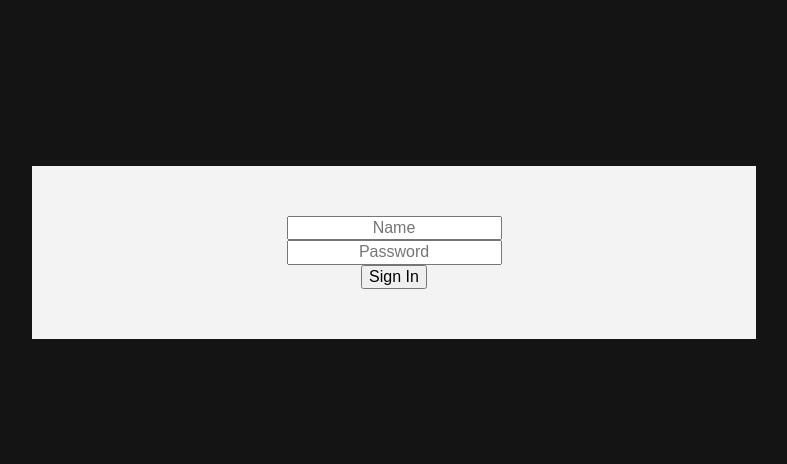
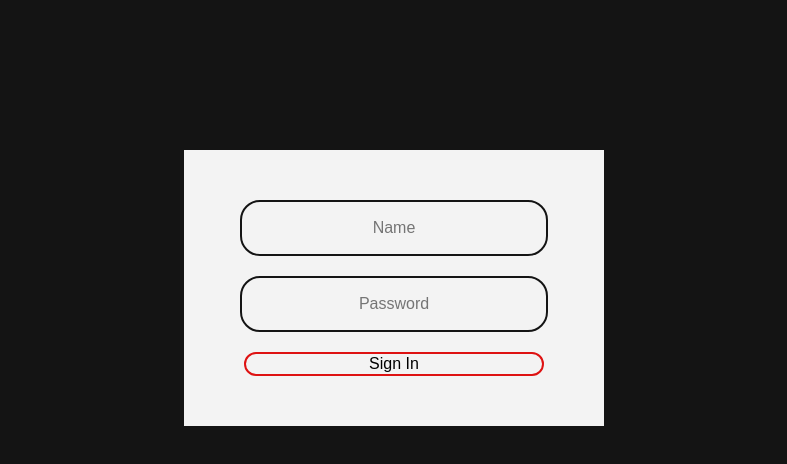
Before and after one commit to dustintrauernicht/video-player-fe, a website: page app/login.html in a window 1280 px wide. Shown: the whole page, without its empty margins (246-1033 px from the left). Drawn offline with Linux system fonts and the light colour scheme.

Commit message:
working on login

```diff
--- a/app/css/concat.css
+++ b/app/css/concat.css
@@ -13,15 +13,6 @@ body {
 iframe {
   width: 100%;
   height: 100%; }
-
-body form {
-  width: 50%;
-  margin: 0 auto;
-  padding: 50px;
-  margin-top: 150px; }
-  body form input {
-    display: block;
-    margin: 0 auto; }
 
 .button {
   width: 48px;
@@ -44,9 +35,6 @@ iframe {
   padding: 1rem;
   background: #f06d06;
   float: left; }
-
-body {
-  padding: 1rem; }
 
 [class*='col-'] {
   padding-right: 20px; }
@@ -152,3 +140,27 @@ body {
 
 form {
   background-color: #f3f3f3; }
+
+body form {
+  width: 25%;
+  margin: 0 auto;
+  padding: 50px;
+  margin-top: 150px; }
+  body form input {
+    display: block;
+    width: 300px;
+    height: 50px;
+    margin: 0 auto;
+    margin-bottom: 20px;
+    border-radius: 20px;
+    outline: none;
+    background-color: #f3f3f3;
+    border: 2px solid #141414; }
+  body form button {
+    width: 300px;
+    border-radius: 20px;
+    border: 2px solid #de1212;
+    background-color: #f3f3f3; }
+  body form button:hover {
+    color: white;
+    background-color: #de1212; }
--- a/app/scss/02-layout.scss
+++ b/app/scss/02-layout.scss
@@ -10,18 +10,6 @@
 iframe {
 	width: 100%;
 	height: 100%;
-}
-body {
-	form {
-		width: 50%;
-		margin: 0 auto;
-		padding: 50px;
-		margin-top: 150px;
-		input {
-			display: block;
-			margin: 0 auto;
-		}
-	}
 }
 
 .button {
@@ -50,7 +38,3 @@ iframe {
   background: #f06d06;
   float: left;
 }
-
-body {
-  padding: 1rem;
-}
--- a/app/scss/05-login.scss
+++ b/app/scss/05-login.scss
@@ -0,0 +1,29 @@
+body {
+	form {
+		width: 25%;
+		margin: 0 auto;
+		padding: 50px;
+		margin-top: 150px;
+		input {
+			display: block;
+			width: 300px;
+			height: 50px;
+			margin: 0 auto;
+			margin-bottom: 20px;
+			border-radius: 20px;
+			outline: none;
+			background-color: #f3f3f3;
+			border: 2px solid #141414;
+		}
+		button {
+			width: 300px;
+			border-radius: 20px;
+			border: 2px solid #de1212;
+			background-color: #f3f3f3;
+		}
+		button:hover {
+			color: white;
+			background-color: #de1212;
+		}
+	}
+}
```
